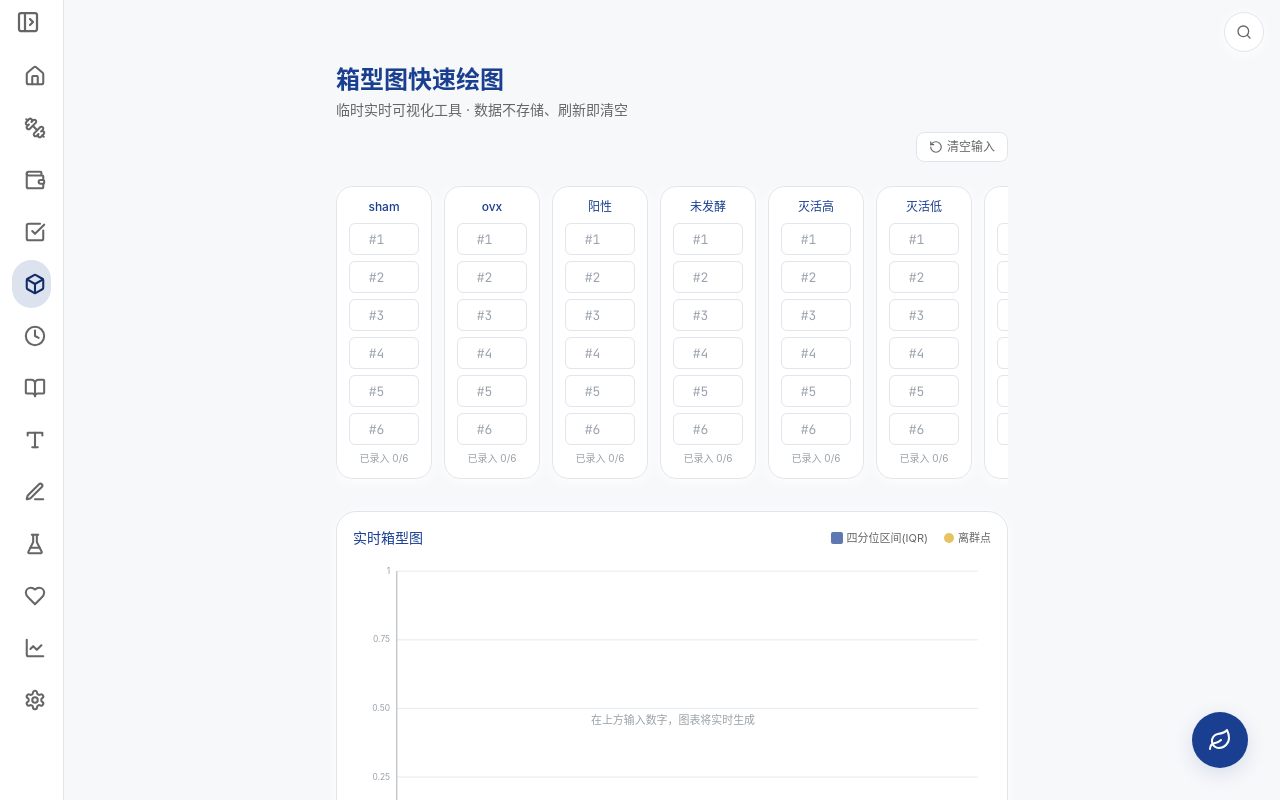
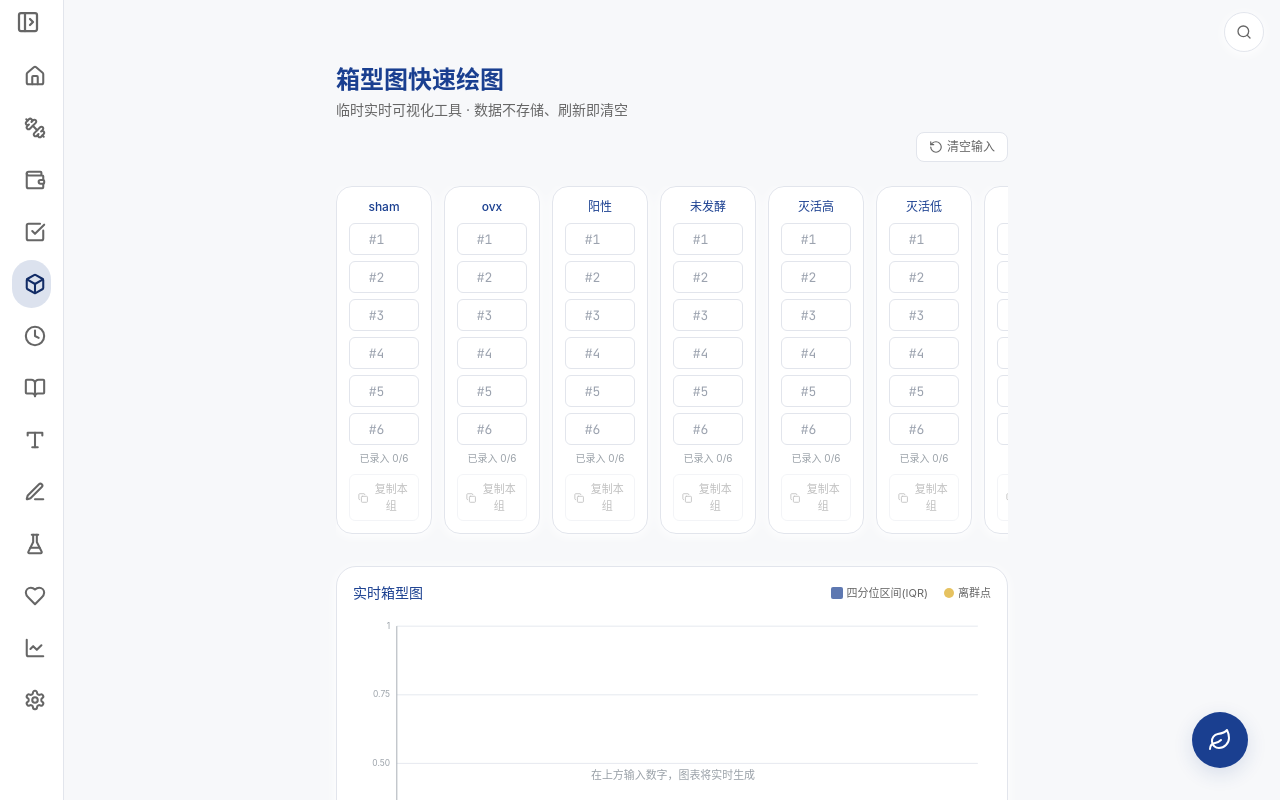
Before and after one commit to shuhan131313-jpg/xiaoshu-growth-os, a Next.js app: page /boxplot in a window 1280 px wide. Shown: the top 800 px of the page. Built offline with nearby package versions, Linux system fonts and the light colour scheme.

Commit message:
箱型图：每列底部增加一键复制本组数据按钮

```diff
--- a/app/boxplot/page.tsx
+++ b/app/boxplot/page.tsx
@@ -1,7 +1,7 @@
 "use client";
 
 import { useMemo, useState, type ClipboardEvent } from "react";
-import { RotateCcw } from "lucide-react";
+import { RotateCcw, Copy } from "lucide-react";
 import { PageHeader } from "@/components/common/page-header";
 
 const GROUP_NAMES = [
@@ -63,6 +63,35 @@ export default function BoxPlotPage() {
   const [data, setData] = useState<string[][]>(() =>
     GROUP_NAMES.map(() => Array.from({ length: SLOTS }, () => ""))
   );
+
+  const [copiedCol, setCopiedCol] = useState<number | null>(null);
+
+  // 复制某一列已填写的数字（竖向换行），空框跳过；粘贴逻辑保持原样不动
+  const copyColumn = async (g: number) => {
+    const vals = data[g]
+      .map((s) => s.trim())
+      .filter((s) => s !== "");
+    if (vals.length === 0) return;
+    const text = vals.join("\n");
+    try {
+      if (navigator.clipboard?.writeText) {
+        await navigator.clipboard.writeText(text);
+      } else {
+        const ta = document.createElement("textarea");
+        ta.value = text;
+        ta.style.position = "fixed";
+        ta.style.opacity = "0";
+        document.body.appendChild(ta);
+        ta.select();
+        document.execCommand("copy");
+        document.body.removeChild(ta);
+      }
+      setCopiedCol(g);
+      setTimeout(() => setCopiedCol((c) => (c === g ? null : c)), 1500);
+    } catch {
+      /* 剪贴板不可用时静默忽略 */
+    }
+  };
 
   const setCell = (g: number, i: number, v: string) => {
     setData((prev) => {
@@ -178,6 +207,15 @@ export default function BoxPlotPage() {
             <p className="mt-1.5 text-center text-[10px] text-ink-faint">
               已录入 {parsed[g].length}/{SLOTS}
             </p>
+            <button
+              type="button"
+              onClick={() => copyColumn(g)}
+              disabled={parsed[g].length === 0}
+              className="mt-2 inline-flex w-full items-center justify-center gap-1 rounded-md border border-line bg-surface px-2 py-1.5 text-[11px] text-ink-soft transition duration-200 hover:border-primary/40 hover:text-primary disabled:cursor-not-allowed disabled:opacity-40 disabled:hover:border-line disabled:hover:text-ink-soft"
+            >
+              <Copy className="h-3 w-3" />
+              {copiedCol === g ? "已复制 ✓" : "复制本组"}
+            </button>
           </div>
         ))}
       </div>
```
